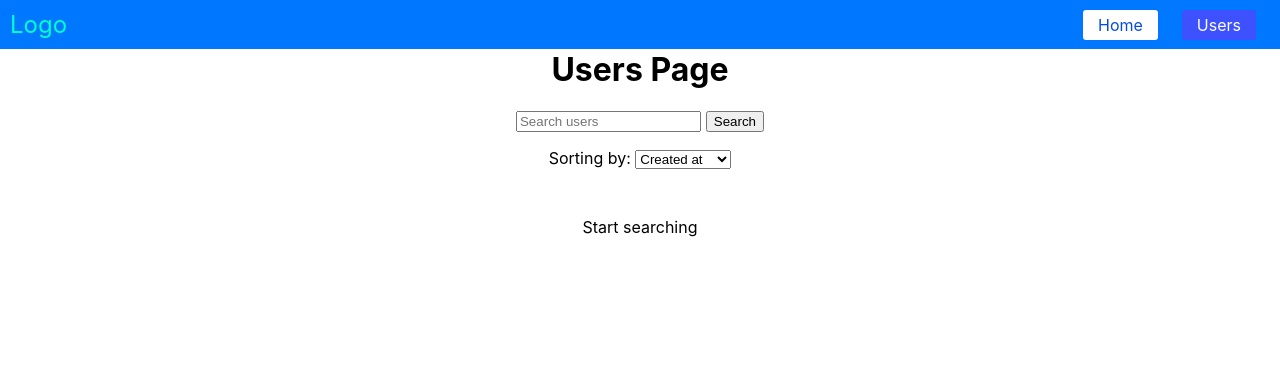
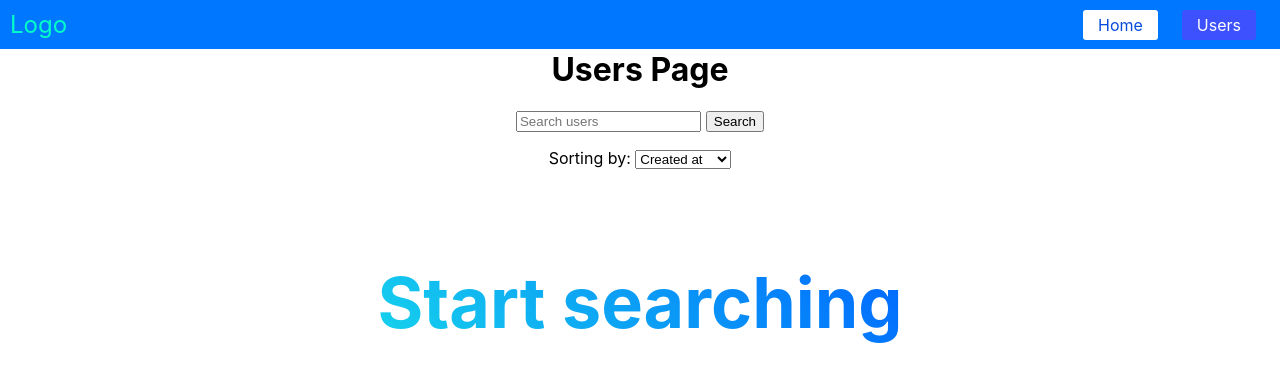
Before and after one commit to dennisxu54/Github-User-Search, a React (Create React App) app: page /users in a window 1280 px wide. Shown: the top 382 px of the page. Built offline with nearby package versions, Linux system fonts and the light colour scheme.

Commit message:
#31 changed the color and size of the start searching in users page

```diff
--- a/src/Pages/Users/usersPage.css
+++ b/src/Pages/Users/usersPage.css
@@ -1,6 +1,14 @@
 .users-page {
     margin-top: 50px;
     text-align: center;
+}
+
+.start-searching {
+  font-size: 70px;
+  font-weight: 500;
+  background-image: linear-gradient(45deg, #16d3ec, #0066ff);
+  color: transparent;
+  background-clip: text;
 }
 
 .users {
--- a/src/Pages/Users/usersPage.jsx
+++ b/src/Pages/Users/usersPage.jsx
@@ -53,7 +53,7 @@ const UsersPage = () => {
             <div class="lds-ring"><div></div><div></div><div></div><div></div></div>
           )
         ) : (
-          <p>Start searching</p>
+          <h2 className="start-searching"><b>Start searching</b></h2>
         )}
       </div>
       {error && (
```
